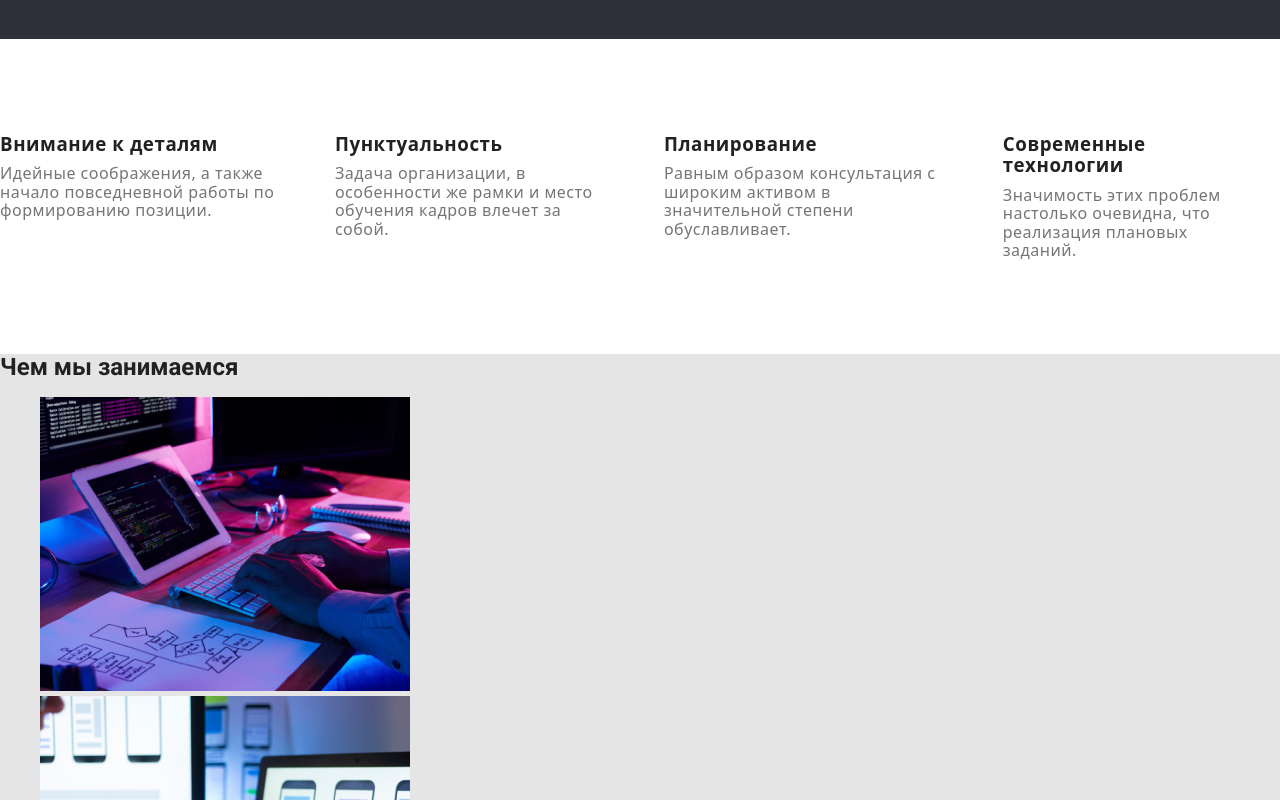
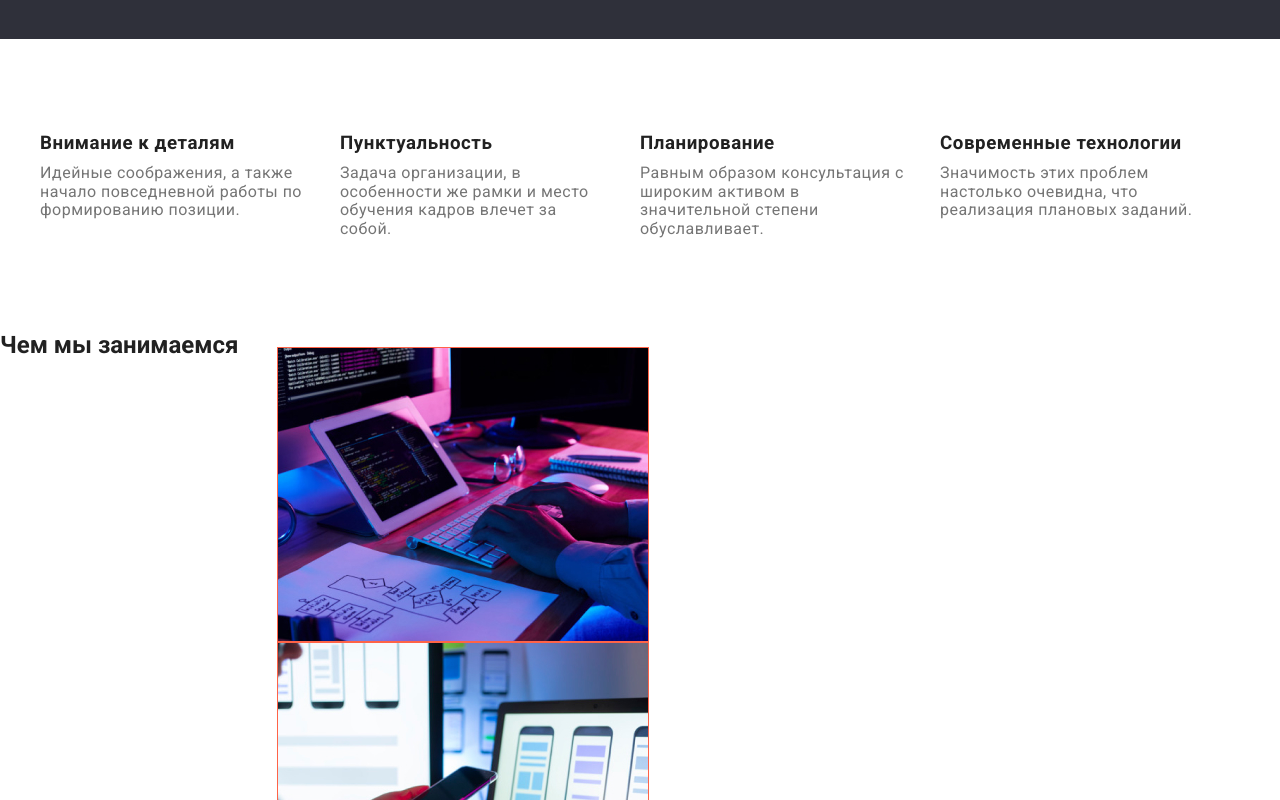
Before and after one commit to tetvoli/goit-markup-hw-03, a plain HTML site: page index.html in a window 1280 px wide. Shown: the part 540-1340 px from the top of the page. Drawn offline with nearby package versions, Linux system fonts and the light colour scheme.

Commit message:
homework3
flex 1pg  преимущества

```diff
--- a/css/style.css
+++ b/css/style.css
@@ -52,6 +52,9 @@ header .logo {
 }
 .list {
   display: flex;
+}
+.list {
+  margin-right: 331px;
 }
 .list li + li {
   margin-left: 50px;
@@ -125,16 +128,28 @@ h1 {
 }
 
 /*НАШИ ПРЕИМУЩЕСТВА*/
-.feuture {
+.feature {
   font-family: Roboto;
-  background-color: var(--bacground-clip-color);
+  background-color: var(--background-main-color);
+  margin-top: 94px;
 }
+.details {
+  display: flex;
+}
+.theme {
+  display: flex;
+  width: 270px;
+  justify-self: auto;
+}
+.theme + .theme {
+  margin-left: 30px;
+}
+
 .feature h2 {
   display: none;
 }
 
 .feature h3 {
-  margin-top: 94px;
   margin-bottom: 10px;
   font-weight: 700;
   line-height: 1, 14;
@@ -149,15 +164,25 @@ h1 {
 }
 /*Наши работы*/
 .ourwork {
+  display: flex;
   margin-top: 94px;
-  margin-bottom: 94px;
+  margin-bottom: 0px;
   font-family: Roboto;
   font-weight: 700;
   line-height: 1, 17;
   letter-spacing: 0, 03em;
   color: var(--text-main-color);
-  background-color: var(--bacground-clip-color);
+  background-color: var(--background-main-color);
 }
+.ourwork {
+  display: flex;
+}
+.ourwork .point {
+  width: 370px;
+  height: 294px;
+  outline: 1px solid tomato;
+}
+
 /*Наша команда*/
 .team {
   margin-bottom: 94px;
@@ -209,7 +234,6 @@ footer address a {
 footer address p {
   color: var(--text-contrast-color);
 }
-
 .site-menu button {
   display: inline-block;
   border-radius: 4px;
--- a/index.html
+++ b/index.html
@@ -45,39 +45,45 @@
         </section>
     <!--Наши преимущества-->
     <section class="feature">
-     <div class="container" >
-        <h2>Наши преимущества</h2>
-        <ul class="list">
+             <h2>Наши преимущества</h2>
+        <ul class="details">
+           <span class="theme">
             <li> <h3 class="title"> Внимание к деталям </h3>
         <p class="accent"> Идейные соображения, а также начало повседневной работы по формированию позиции.
         </p>
             </li>
+           </span>
+        <span class="theme">
             <li><h3 class="title">Пунктуальность</h3>
         <p class="accent"> Задача организации, в особенности же рамки и место обучения кадров влечет за собой.
         </p>
             </li>
-            <li> <h3 class="title">Планирование</h3>
+        </span>
+        <span class="theme">
+        <li> <h3 class="title">Планирование</h3>
         <p class="accent">Равным образом консультация с широким активом в значительной степени обуславливает.
         </p>
             </li>
+        </span>
+        <span class="theme">
              <li> <h3 class="title">Современные технологии</h3>
         <p class="accent">Значимость этих проблем настолько очевидна, что реализация плановых заданий.
         </p>
             </li>
+        </span>
         </ul>
-    </div>
-    </section>
+        </section>
     <!--Чем мы занимаемся-->
-    <section class="ourwork">
-        <div class="container">
-        <h2 class="section-title">Чем мы занимаемся</h2>
-         <ul>
-            <li><img src="images/computer.jpg" alt="Компьютер" /></li>
-            <li><img src="images/telefon.jpg" alt="Телефон" /></li>
-            <li><img src="images/tablet.jpg" alt="Планшет" /></li>
+    <section class="container">
+        <span class="ourwork ">
+         <h2 class="section-title">Чем мы занимаемся</h2>
+         <ul class="whork">
+            <li class="point" ><img src="images/computer.jpg" alt="Компьютер" /></li>
+            <li class="point"><img src="images/telefon.jpg" alt="Телефон" /></li>
+            <li class="point"><img src="images/tablet.jpg" alt="Планшет" /></li>
         </ul>
-        </div>
-    </section>
+        </span>
+         </section>
     <!--Наша команда-->
     <section class="team">
         <div class="container">
```
Also changed, not shown: portfolio.html (+13 -11 lines).
